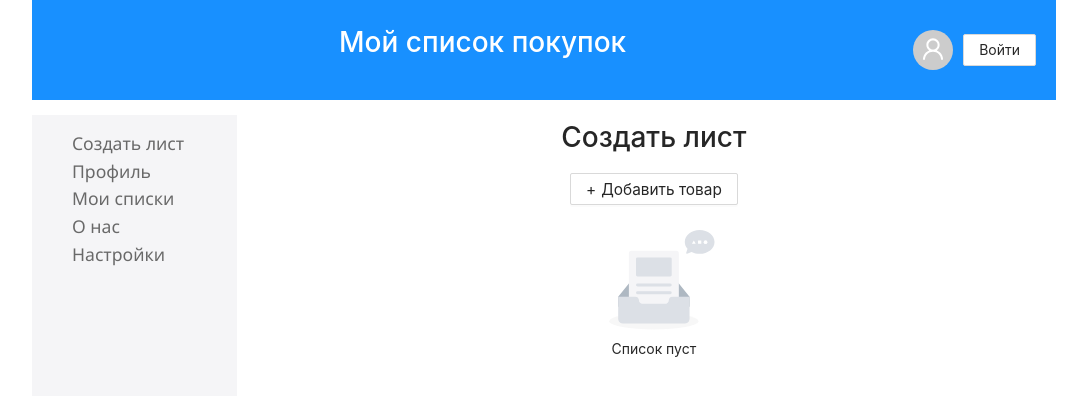
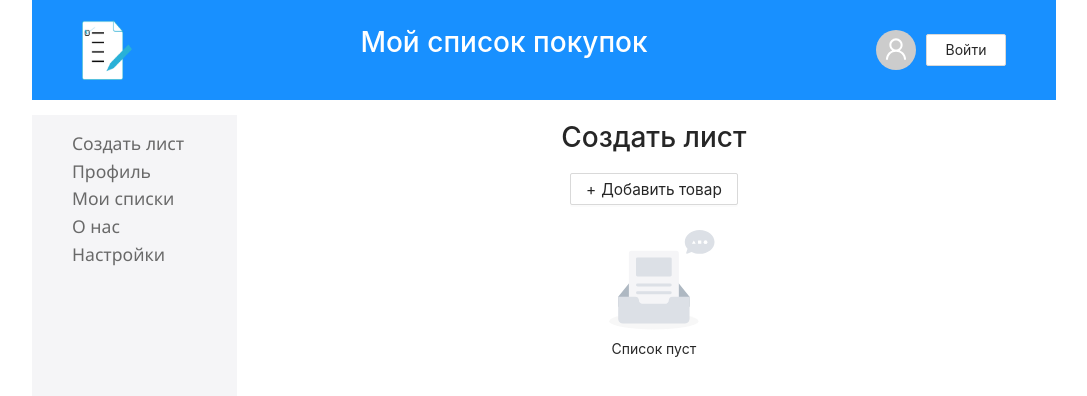
Before and after one commit to DozortsevaMarie/shopping-list-deploy, a React (Create React App) app: page /create-list in a window 1280 px wide. Shown: the top 396 px of the page, without its empty margins (96-1183 px from the left). Built offline with nearby package versions, Linux system fonts and the light colour scheme; what miragejs would draw is missing.

Commit message:
changed favicon and logo

```diff
--- a/public/index.html
+++ b/public/index.html
@@ -24,7 +24,7 @@
       work correctly both with client-side routing and a non-root public URL.
       Learn how to configure a non-root public URL by running `npm run build`.
     -->
-    <title>React App</title>
+    <title>Мой список покупок</title>
   </head>
   <body>
     <noscript>You need to enable JavaScript to run this app.</noscript>
--- a/src/components/Header/Header.jsx
+++ b/src/components/Header/Header.jsx
@@ -4,12 +4,14 @@ import { Avatar, Button } from "antd";
 import { UserOutlined } from "@ant-design/icons";
 import { useHistory } from "react-router";
 import { NavLink } from "react-router-dom";
+import logo from "./../../assets/logo.png"
 
 const Header = (props) => {
   const history = useHistory();
   return (
     <div className={styles.head}>
       <div className={styles.header}>
+          <img className={styles.logo} alt="logo" src={logo}/>
         <h1 className={styles.title}>Мой список покупок</h1>
         <div className={styles.login}>
           <Avatar size="large" icon={<UserOutlined />} />
--- a/src/components/Header/Header.module.css
+++ b/src/components/Header/Header.module.css
@@ -3,14 +3,20 @@
 }
 
 .header {
-    display: grid;
+    /*display: grid;*/
     height: 100%;
-    grid-template-rows: 1fr;
-    grid-template-columns: 9fr 1fr;
+    /*grid-template-rows: 1fr;*/
+    /*grid-template-columns: 1fr 9fr 1fr;*/
     /*grid-gap: 20px;*/
+    display: flex;
+    justify-content: space-between;
     background-color: #1890ff;
-    padding: 20px;
+    padding: 20px 50px;
     box-sizing: border-box;
+}
+
+.logo {
+    width: 50px;
 }
 
 .title {
```
Also changed, not shown: src/components/CreateList/CreateList.jsx (+5 -50 lines), src/assets/logo.png (added), 1 other file (tests, documents, lock files or other folders).
